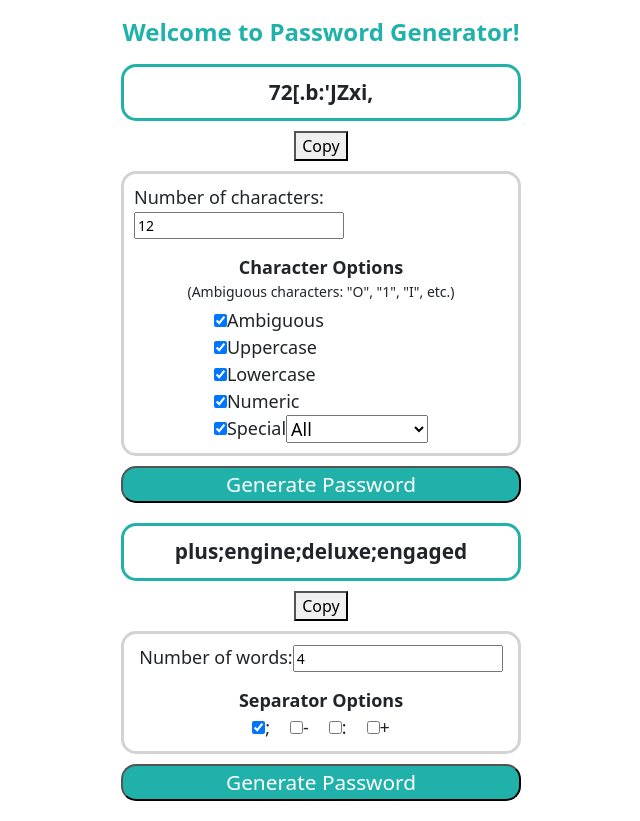
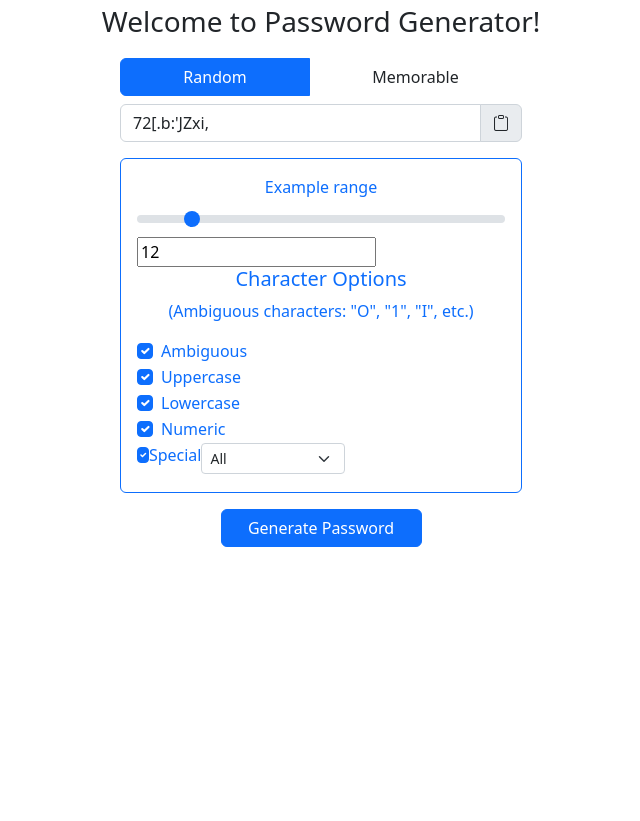
Before and after one commit to dambrose/password-generator, a React (Create React App) app: page / in a window 1280 px wide. Shown: the whole page, without its empty margins (319-959 px from the left). After the commit the page ends 800 px from the top, so only its background shows below. Built offline with nearby package versions, Linux system fonts and the light colour scheme.

Commit message:
bootstrapped!

```diff
--- a/src/App.js
+++ b/src/App.js
@@ -1,22 +1,28 @@
-import './App.css';
+// import './App.css';
 import {useEffect, useState} from "react";
 import randomPass from './lib/randomPass';
 import dicePass from './lib/dicePass';
 import requirementsPass from './lib/requirementsPass';
 import Button from './Button.js';
 import CategoryChoices from './CategoryChoices';
-
+import Switcher from "./Switcher";
+import RangeSelectTest from "./RangeSelectTest";
+import RangeSelect from "./RangeSelect";
 
 function App() {
 
     const title = 'Welcome to Password Generator!';
+    const items = [
+        {title: 'Random', Component: RandomOrRequirements},
+        {title: 'Memorable', Component: Memorable}
+    ];
 
     return (
         <div className="root">
-			<header className="header">{title}</header>
-
-			<RandomOrRequirements></RandomOrRequirements>
-			<Memorable></Memorable>
+            <header className="d-flex justify-content-center fs-3">{title}</header>
+            <div className="d-flex justify-content-center m-3">
+                <Switcher items={items}/>
+            </div>
         </div>
     );
 }
@@ -52,6 +58,9 @@ function RandomOrRequirements() {
         ambiguous,
     } = state;
 
+    const generatePassword = (type === 'random') ? randomPass : requirementsPass;
+
+
     useEffect(() => {
         for (const property in state) {
             if (property !== "password") {
@@ -69,16 +78,7 @@ function RandomOrRequirements() {
         }
     }, [])
 
-	function handleClick(event) {
-
-		let newState = null;
-
-		if (event.target.id === "generate") {
-			if (type === 'random')
-				newState = {...state, password: randomPass(length)};
-			else if (type === "requirements")
-				newState = {...state, password: requirementsPass(length, state)}
-		} else if (event.target.id === "copy") {
+    function handleCopy() {
         navigator.clipboard.writeText(password)
             .then(() => {
                 console.log('successful copy');
@@ -88,8 +88,8 @@ function RandomOrRequirements() {
             });
     }
 
-		if (newState !== null)
-			setState(newState);
+    function handleClick() {
+        setState({...state, password: generatePassword(length, state)});
     }
 
     function handleChange(event) {
@@ -116,8 +116,6 @@ function RandomOrRequirements() {
             };
         else if (event.target.id === "ambiguous")
             newState = {...state, type: "requirements", ambiguous: !ambiguous};
-		else if (event.target.id === "length" && event.target.value > 3)
-			newState = {...state, length: parseInt(event.target.value)};
         else if (event.target.value === "all")
             newState = {
                 ...state,
@@ -137,29 +135,20 @@ function RandomOrRequirements() {
 
     return (
         <div>
-			<p className="password">{password}</p>
-
-			<Button className="copyButton"
-					label="Copy"
-					id="copy"
-					onClickButton={handleClick}
-			>
-			</Button>
+            <div className="input-group mb-3 mt-2">
+                <input type="text" className="form-control" value={password}/>
+                <span id="copy" onClick={handleCopy} className="input-group-text"><i className="bi-clipboard"/></span>
+            </div>
 
             <CategoryChoices
                 value1="all" value2="spec1" value3="spec2" value4={length}
-				onChangeCategoryChoices={handleChange}
+                onChangeCategoryChoices={handleChange} setState={setState}
                 uppercase={uppercase} lowercase={lowercase} numeric={numeric} special={specialAll}
-				special1={special1} special2={special2} ambiguous={ambiguous}
-			>
-			</CategoryChoices>
+                special1={special1} special2={special2} ambiguous={ambiguous} length={length} state={state}
 
-			<Button className="generateButton"
-					label="Generate Password"
-					id="generate"
-					onClickButton={handleClick}
-			>
-			</Button>
+            />
+
+            <Button id="generate" onClickButton={handleClick}>Generate Password</Button>
         </div>
     );
 }
@@ -189,13 +178,7 @@ function Memorable() {
 
     }, [length, separator])
 
-	function handleClick(event) {
-
-		let newState = null;
-
-		if (event.target.id === "generate") {
-			newState = {...state, password: dicePass(length, separator)};
-		} else if (event.target.id === "copy") {
+    function handleCopy() {
         navigator.clipboard.writeText(password)
             .then(() => {
                 console.log('successful copy');
@@ -205,8 +188,8 @@ function Memorable() {
             });
     }
 
-		if (newState !== null)
-			setState(newState);
+    function handleClick(event) {
+        setState({...state, password: dicePass(length, separator)});
     }
 
     function handleChange(event) {
@@ -215,8 +198,6 @@ function Memorable() {
 
         if (event.target.id === ";" || event.target.id === "-" || event.target.id === ":" || event.target.id === "+")
             newState = {...state, separator: event.target.id};
-		else if (event.target.id === "length" && event.target.value > 0)
-			newState = {...state, length: parseInt(event.target.value)};
 
         if (newState !== null)
             setState(newState);
@@ -225,48 +206,51 @@ function Memorable() {
 
     return (
         <div>
-			<p className="password">{password}</p>
 
-			<Button className="copyButton"
-					label="Copy"
-					id="copy"
-					onClickButton={handleClick}
-			>
-			</Button>
+            <div className="input-group mb-3 mt-2">
+                <input type="text" className="form-control text-break" value={password}/>
+                <span id="copy" onClick={handleCopy} className="input-group-text"><i className="bi-clipboard"/></span>
+            </div>
 
-			<form className="passwordOptions mediumFont">
-				<form>
-					<label className="mediumFont">
-						Number of words:
-						<input
-							className="smallFont"
-							type="number" value={length} id="length" onChange={handleChange}
-						/>
+            <div className="card border-primary mb-3">
+                <div className="card-body text-primary">
+                    <RangeSelect value={length} setValue={num => setState({...state, length: num})} max={64} min={4}/>
+                    <input readOnly value={length}/>
+                    <h5 className="card-title text-center">Separator Options</h5>
+                    <div className="text-center">
+                        <div className="form-check form-check-inline">
+                            <input className="form-check-input" type="checkbox" id=";" onChange={handleChange}
+                                   checked={separator === ";"}/>
+                            <label className="form-check-label" htmlFor=";">
+                                ;
                             </label>
-				</form>
-				<p className="optionsHeading mediumFont">Separator Options</p>
-				<label>
-					<input type="checkbox" id=";" onChange={handleChange}
-						   checked={separator === ";"}/>
-					;
-					<input className="separator" type="checkbox" id="-" onChange={handleChange}
+                        </div>
+                        <div className="form-check form-check-inline">
+                            <input className="form-check-input" type="checkbox" id="-" onChange={handleChange}
                                    checked={separator === "-"}/>
+                            <label className="form-check-label" htmlFor="-">
                                 -
-					<input className="separator" type="checkbox" id=":" onChange={handleChange}
+                            </label>
+                        </div>
+                        <div className="form-check form-check-inline">
+                            <input className="form-check-input" type="checkbox" id=":" onChange={handleChange}
                                    checked={separator === ":"}/>
+                            <label className="form-check-label" htmlFor=":">
                                 :
-					<input className="separator" type="checkbox" id="+" onChange={handleChange}
+                            </label>
+                        </div>
+                        <div className="form-check form-check-inline">
+                            <input className="form-check-input" type="checkbox" id="+" onChange={handleChange}
                                    checked={separator === "+"}/>
+                            <label className="form-check-label" htmlFor="+">
                                 +
                             </label>
-			</form>
+                        </div>
+                    </div>
+                </div>
+            </div>
 
-			<Button className="generateButton"
-					label="Generate Password"
-					id="generate"
-					onClickButton={handleClick}
-			>
-			</Button>
+            <Button id="generate" onClickButton={handleClick}>Generate Password</Button>
         </div>
     );
 }
--- a/src/Button.js
+++ b/src/Button.js
@@ -1,11 +1,21 @@
-export default function Button({label, onClickButton, className, id}) {
+export default function Button({children, onClickButton, className, id}) {
 
     return (
-        <button className={className}
+
+        <div class="d-grid gap-2 col-6 mx-auto">
+            <button type="button" className="btn btn-primary"
+                    id={id}
+                    onClick={onClickButton}
+            >
+                {children}
+            </button>
+        </div>
+
+        /*<button className={className}
                 id={id}
                 onClick={onClickButton}
         >
             {label}
-        </button>
+        </button>*/
     );
 }
--- a/src/CategoryChoices.js
+++ b/src/CategoryChoices.js
@@ -1,7 +1,20 @@
+import RangeSelect from "./RangeSelect";
+
 export default function CategoryChoices({
-                                            value1, value2, value3, value4,
+                                            value1,
+                                            value2,
+                                            value3,
                                             onChangeCategoryChoices,
-                                            uppercase, lowercase, numeric, special, special1, special2, ambiguous
+                                            setState,
+                                            uppercase,
+                                            lowercase,
+                                            numeric,
+                                            special,
+                                            special1,
+                                            special2,
+                                            ambiguous,
+                                            length,
+                                            state
                                         }) {
 
     const specialChar1 = '!"#$%&\'()*+,-./';
@@ -10,57 +23,55 @@ export default function CategoryChoices({
     return (
         <div className="passwordOptions mediumFont">
 
-            <form>
-                <label className="mediumFont">
-                    Number of characters:
-                    <input
-                        className="smallFont"
-                        type="number" value={value4} id="length" onChange={onChangeCategoryChoices}
-                    />
-                </label>
-            </form>
 
-            <p className="optionsHeading mediumFont">Character Options</p>
-            <p className="smallFont">(Ambiguous characters: "O", "1", "I", etc.)</p>
-
-            <form className="cc">
-                <div>
-                    <label>
-                        <input type="checkbox" id="ambiguous" onChange={onChangeCategoryChoices}
-                               defaultChecked={ambiguous}/>
+            <div className="card border-primary mb-3">
+                <div className="card-body text-primary">
+                    <RangeSelect value={length} setValue={num => setState({...state, length: num})} max={64} min={4}/>
+                    <input readOnly value={length}/>
+                    <h5 className="card-title text-center">Character Options</h5>
+                    <p className="smallFont text-center">(Ambiguous characters: "O", "1", "I", etc.)</p>
+                    <div className="form-check">
+                        <input className="form-check-input" type="checkbox" id="ambiguous"
+                               onChange={onChangeCategoryChoices} defaultChecked={ambiguous}/>
+                        <label className="form-check-label" htmlFor="ambiguous">
                             Ambiguous
                         </label>
-                    <label>
-                        <input type="checkbox" id="uppercase" onChange={onChangeCategoryChoices}
-                               defaultChecked={uppercase}/>
+                    </div>
+                    <div className="form-check">
+                        <input className="form-check-input" type="checkbox" id="uppercase"
+                               onChange={onChangeCategoryChoices} defaultChecked={uppercase}/>
+                        <label className="form-check-label" htmlFor="uppercase">
                             Uppercase
                         </label>
                     </div>
-                <div>
-                    <label>
-                        <input type="checkbox" id="lowercase" onChange={onChangeCategoryChoices}
-                               defaultChecked={lowercase}/>
+                    <div className="form-check">
+                        <input className="form-check-input" type="checkbox" id="lowercase"
+                               onChange={onChangeCategoryChoices} defaultChecked={lowercase}/>
+                        <label className="form-check-label" htmlFor="lowercase">
                             Lowercase
                         </label>
-                    <label>
-                        <input type="checkbox" id="numeric" onChange={onChangeCategoryChoices}
-                               defaultChecked={numeric}/>
+                    </div>
+                    <div className="form-check">
+                        <input className="form-check-input" type="checkbox" id="numeric"
+                               onChange={onChangeCategoryChoices} defaultChecked={numeric}/>
+                        <label className="form-check-label" htmlFor="numeric">
                             Numeric
                         </label>
                     </div>
-                <div className="specialDrop">
-                    <label>
-                        <input type="checkbox" id="special" onChange={onChangeCategoryChoices}
-                               defaultChecked={special}/>
+                    <div className="form-check d-inline-flex">
+                        <input className="form-check-input" type="checkbox" id="special"
+                               onChange={onChangeCategoryChoices} defaultChecked={special}/>
+                        <label className="form-check-label" htmlFor="special">
                             Special
                         </label>
-                    <select className="mediumFont" onChange={onChangeCategoryChoices}>
+                        <select className="form-select form-select-sm" aria-label="Default select example">
                             <option value={value1} selected={special && !special1 && !special2}>All</option>
                             <option value={value2} selected={special1}>{specialChar1}</option>
                             <option value={value3} selected={special2}>{specialChar2}</option>
                         </select>
                     </div>
-            </form>
+                </div>
+            </div>
         </div>
     );
 }
--- a/src/RangeSelect.js
+++ b/src/RangeSelect.js
@@ -5,7 +5,7 @@ export default function RangeSelect({min = 0, max = 100, value, setValue}) {
 
 	return (
 		<>
-			<label htmlFor={id.current} className="form-label">Example range</label>
+			<label htmlFor={id.current} className="form-label d-flex justify-content-center">Example range</label>
             <input
                 id={id.current}
                 type="range"
--- a/src/Switcher.js
+++ b/src/Switcher.js
@@ -13,7 +13,7 @@ export default function Switcher({items}) {
 
 	return (
 		<div>
-			<div className="btn-group">
+			<div className="btn-group d-flex justify-content-center">
 				{items.map(({title}, i) => (
 					<button
 						key={i}
```
Lines whose indentation alone changed are shown as unchanged.
